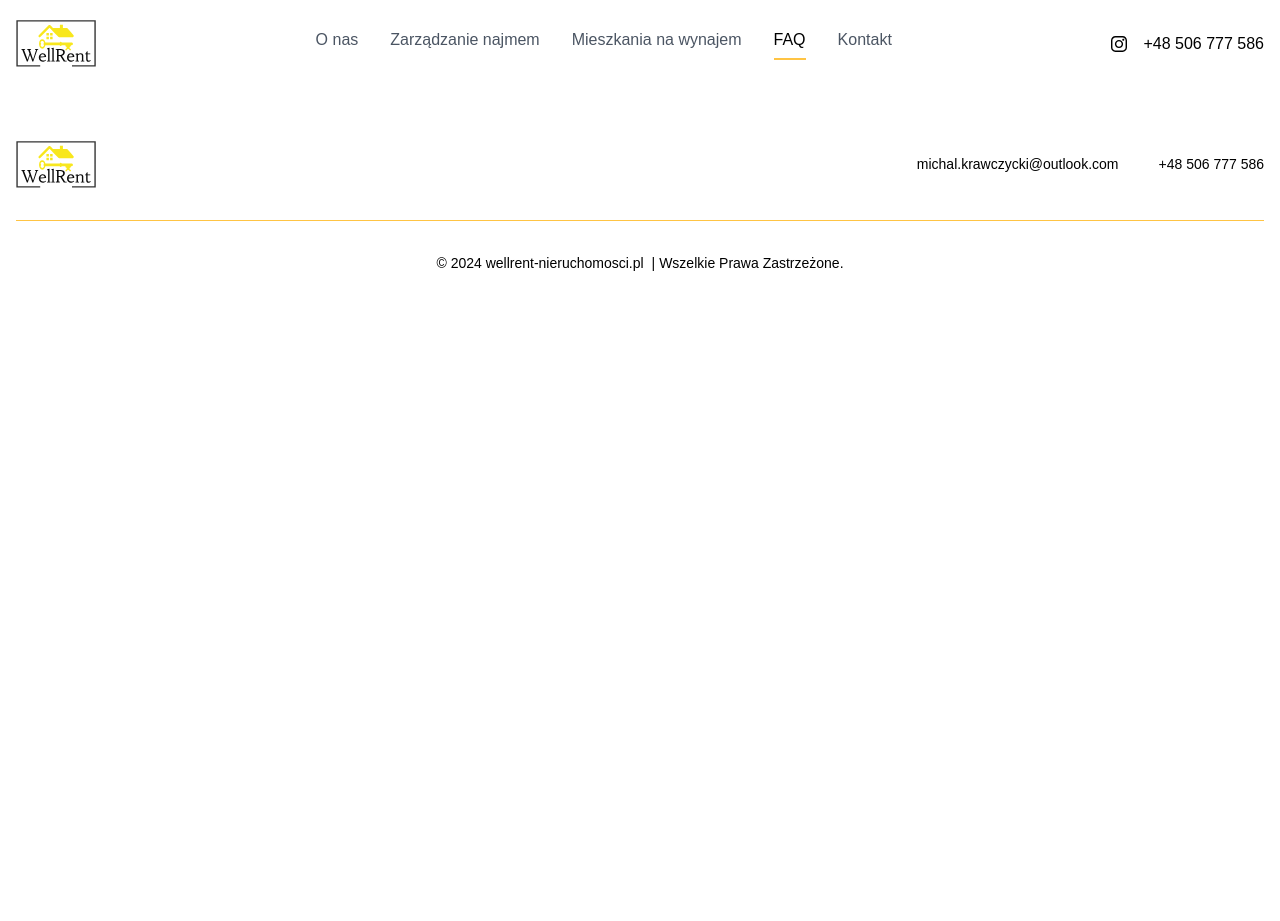
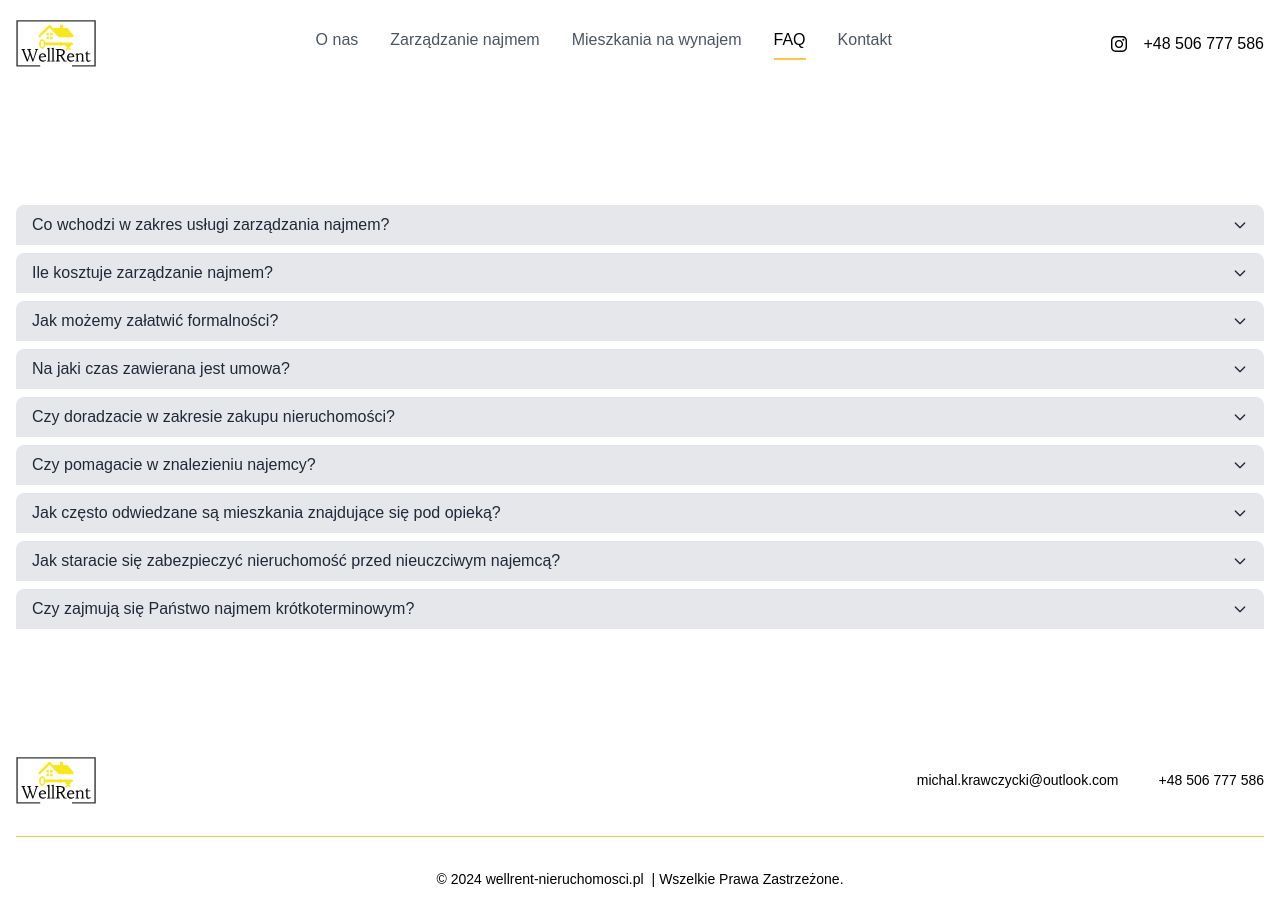
Before and after one commit to WojciechxFalkowski/real_estate_market, a Nuxt app: page /faq in a window 1280 px wide. Before the commit the page ends 800 px from the top, so only its background shows below. Built offline with nearby package versions, Linux system fonts and the light colour scheme.

Commit message:
add accordion

```diff
--- /dev/null
+++ b/components/Accordion.vue
@@ -0,0 +1,74 @@
+<template>
+  <div class="space-y-2">
+    <!-- Pętla po sekcjach akordeonu -->
+    <div v-for="(section, index) in sections" :key="index">
+      <!-- Nagłówek sekcji -->
+      <div
+        @click="toggle(index)"
+        class="flex justify-between items-center px-4 py-2 bg-gray-200 rounded-t-lg cursor-pointer hover:bg-gray-300 transition-colors duration-200"
+      >
+        <h3 class="text-gray-800 font-medium">{{ section.title }}</h3>
+        <svg
+          :class="openIndex === index ? 'transform rotate-180' : ''"
+          class="w-4 h-4 text-gray-800 transition-transform duration-200"
+          viewBox="0 0 24 24"
+          fill="none"
+          stroke="currentColor"
+        >
+          <path
+            stroke-linecap="round"
+            stroke-linejoin="round"
+            stroke-width="2"
+            d="M19 9l-7 7-7-7"
+          />
+        </svg>
+      </div>
+
+      <!-- Transition wrapper for section content -->
+      <transition name="accordion-content">
+        <div
+          v-if="openIndex === index"
+          class="px-4 bg-white border border-t-0 rounded-b-lg overflow-hidden"
+        >
+          <p class="py-2">{{ section.content }}</p>
+        </div>
+      </transition>
+    </div>
+  </div>
+</template>
+
+<script setup lang="ts">
+import { ref } from 'vue';
+
+type Section = {
+  title: string;
+  content: string;
+};
+
+const props = defineProps<{
+  sections: Section[];
+}>();
+
+const openIndex = ref(-1);
+
+const toggle = (index: number) => {
+  openIndex.value = openIndex.value === index ? -1 : index;
+};
+</script>
+
+<style>
+/* Styles for the transition */
+.accordion-content-enter-active, .accordion-content-leave-active {
+  transition: all 0.35s;
+}
+.accordion-content-enter-from, .accordion-content-leave-to {
+  /* height: 0; */
+  /* opacity: 0; */
+  max-height: 0;
+}
+.accordion-content-enter-to {
+  /* height: 100%; */
+  /* opacity: 1; */
+  max-height: 10em;
+}
+</style>
--- a/pages/faq.vue
+++ b/pages/faq.vue
@@ -1 +1,57 @@
-<template></template>
+<template>
+  <div class="container mx-auto mt-16 lg:mt-32 mb-32">
+    <Accordion :sections="accordionData" />
+  </div>
+</template>
+
+<script setup lang="ts">
+// Twoje dane dla akordeonu - można je załadować z zewnątrz lub zdefiniować tutaj
+const accordionData = [
+  {
+    title: "Co wchodzi w zakres usługi zarządzania najmem?",
+    content: "",
+    listTitle:'Zakres naszych obowiązków przy zarządzaniu najmem obejmuje:'
+    //listItems:[]
+  },
+  {
+    title: "Ile kosztuje zarządzanie najmem?",
+    content: "Koszt usługi szacowany jest indywidualnie, po zapoznaniu się z nieruchomością oraz ustaleniu zakresu działań jakim ma ona być objęta.",
+  },
+  {
+    title: "Jak możemy załatwić formalności?",
+    content:
+      "Naszą dewizą jest budowanie zaufania i długofalowej relacji z klientem, powierzającym nam swój majątek. W związku z tym proponujemy niezobowiązujące spotkanie, w idealnym wariancie połączone z wizytą w nieruchomości, która ma być otoczona opieką. Zależy nam na poznaniu Państwa potrzeb, dlatego to rozmowa jest dla nas podstawą do nawiązania potencjalnej współpracy. Jeżeli nasz model działania wzbudzi zaufanie, wówczas prezentujemy wzory dokumentów niezbędnych do objęcia mieszkania usługą zarządzania. Po zapoznaniu się z nimi i złożeniu podpisów do lokalu przydzielany zostaje indywidualny opiekun, który od tej pory kontaktuje się z właścicielem we wszystkich sprawach związanych z daną nieruchomością,",
+  },
+  {
+    title: "Na jaki czas zawierana jest umowa?",
+    content:
+      "Umowa zawierana jest standardowo na czas nieokreślony, z 3-miesięcznym wypowiedzeniem.",
+  },
+  {
+    title: "Czy doradzacie w zakresie zakupu nieruchomości?",
+    content:
+      "Tak, oferujemy naszą pomoc także w zakresie doradztwa inwestycyjnego w obszarze nieruchomości. Bazując na bogatym portfolio, budowanym przez ponad 10 lat oraz realnych stopach zwrotu uzyskiwanych z najmu, wskazujemy najtrafniejsze kierunki inwestycyjne dla Państwa środków.",
+  },
+  {
+    title: "Czy pomagacie w znalezieniu najemcy?",
+    content:
+      "Tak, na podstawie osobnej umowy, świadczymy usługę pośrednictwa w wynajmie. Nie jest ona jednak warunkiem koniecznym, abyśmy mogli przejąć mieszkanie w zarządzanie – nasi klienci mają w tej materii swobodę działania.",
+  },
+  {
+    title: "Jak często odwiedzane są mieszkania znajdujące się pod opieką?",
+    content:
+      "Mieszkania znajdujące się pod nasza opieką odwiedzamy minimum raz na 6 miesięcy z takiej wizyty sporządzany jest oficjalny protokół, który następnie wraz z komentarzem jest przesyłany do właściciela. dzięki czemu na bieżąco monitorujemy czy są jakieś zniszczenia i czy lokator dba o mieszkanie.",
+  },
+  {
+    title:
+      "Jak staracie się zabezpieczyć nieruchomość przed nieuczciwym najemcą?",
+    content:
+      "Nie wydajemy mieszkania bez otrzymanej kaucji. Przeprowadzamy weryfikację najemcy nie tylko na podstawie ogólnodostępnych źródeł, ale także poprzez kontakt z pośrednikami w obrocie nieruchomościami. Znamy od podszewki procedury związane z najmem okazjonalnym i rekomendujemy ich wdrożenie właścicielom, a następnie przeprowadzamy ich przez ten proces.",
+  },
+  {
+    title: "Czy zajmują się Państwo najmem krótkoterminowym?",
+    content:
+      "W tym momencie pod naszą pieczą znajdują się mieszkania przeznaczone na najem długoterminowy, jednakże współpracujemy z podmiotami oferującymi wsparcie w zakresie najmu krótkoterminowego.",
+  },
+];
+</script>
```
